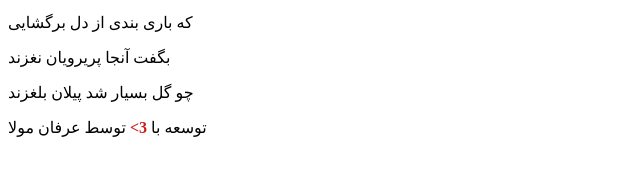
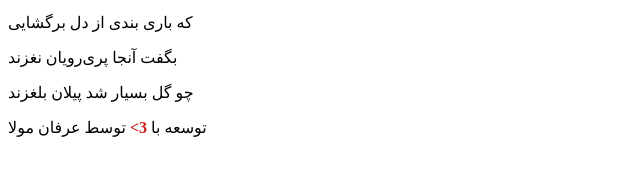
Before and after one commit to erfanmola/Variable-Font-Sahel, a plain HTML site: page index-simple.html in a window 1280 px wide. Shown: the part 402-578 px from the top of the page, 0-640 px from the left. Drawn offline with Linux system fonts and the light colour scheme.

Commit message:
Fixed Typo Mistake

```diff
--- a/index-simple.html
+++ b/index-simple.html
@@ -45,7 +45,7 @@
                     <p class="semi-bold text-left" contenteditable="true">چرا گفتم به شهر اندر نیایی</p>
                     <p class="semi-bold text-right" contenteditable="true">که باری بندی از دل برگشایی</p>
 
-                    <p class="semi-bold text-left" contenteditable="true">بگفت آنجا پریرویان نغزند</p>
+                    <p class="semi-bold text-left" contenteditable="true">بگفت آنجا پری‌رویان نغزند</p>
                     <p class="semi-bold text-right" contenteditable="true">چو گل بسیار شد پیلان بلغزند</p>
 
                 </div>
```
